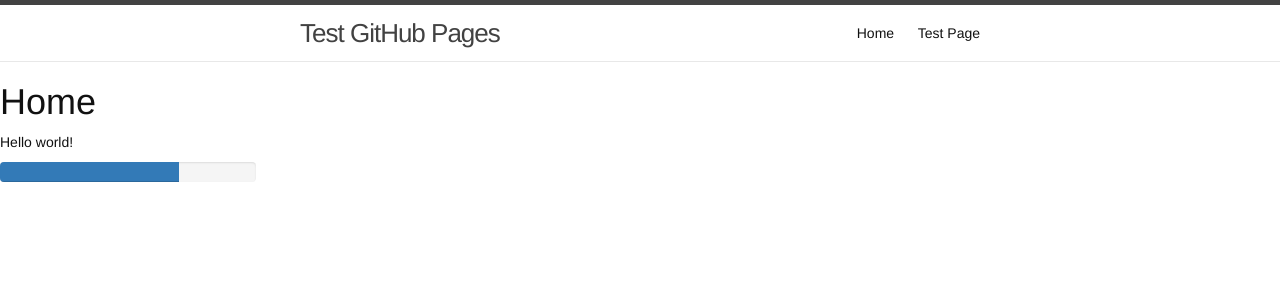
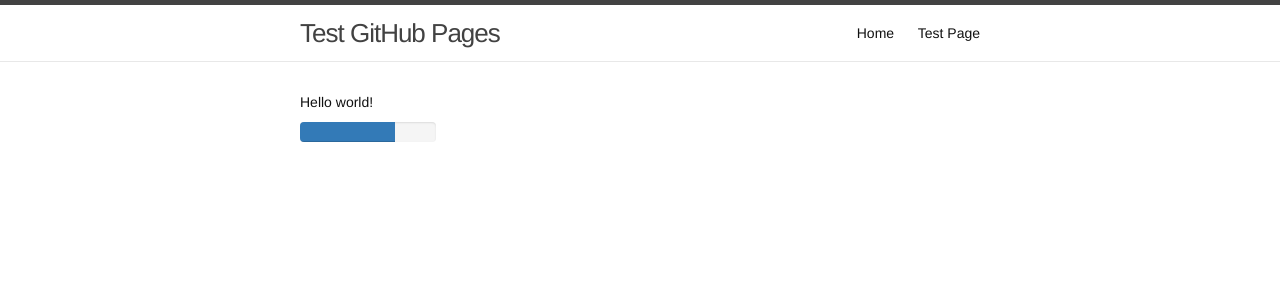
Before and after one commit to lmelling/test-gh-pages, a Jekyll site: the page built from index.md, in a window 1280 px wide. Shown: the top 300 px of the page. Built offline with Jekyll 4.4.1, drawn with Linux system fonts in a browser that asks for light colours.

Commit message:
cleanup includes, remove link underline

```diff
--- a/_includes/foot.html
+++ /dev/null
@@ -1,2 +0,0 @@
-</body>
-</html>
--- a/_includes/head.html
+++ b/_includes/head.html
@@ -1,8 +1,5 @@
-<!DOCTYPE html>
-<html>
-    <head>
-        <meta charset="utf-8">
-        <title>{{ page.title }}</title>
-        <link rel="stylesheet" href="{{ site.baseurl }}/css/main.css" >
-    </head>
-    <body>
+<head>
+    <meta charset="utf-8">
+    <title>{{ page.title }}</title>
+    <link rel="stylesheet" href="{{ site.baseurl }}/css/main.css" >
+</head>
--- a/_includes/header.html
+++ b/_includes/header.html
@@ -14,9 +14,9 @@
       </span>
 
       <div class="trigger">
-        {% for page in site.pages %}
-          {% if page.title %}
-          <a class="page-link" href="{{ page.url | prepend: site.baseurl}}">{{ page.title | escape }}</a>
+        {% for p in site.pages %}
+          {% if p.title %}
+          <a class="page-link" href="{{ p.url | prepend: site.baseurl}}">{{ p.title | escape }}</a>
           {% endif %}
         {% endfor %}
       </div>
--- a/_layouts/default.html
+++ b/_layouts/default.html
@@ -1,9 +1,18 @@
-{% include head.html %}
+<!DOCTYPE html>
+<html lang="{{ page.lang | default: site.lang | default: "en" }}">
+
+  {% include head.html %}
+
+  <body>
 
     {% include header.html %}
 
-    <h1>{{ page.title }}</h1>
+    <main class="page-content" aria-label="Content">
+      <div class="wrapper">
+        {{ content }}
+      </div>
+    </main>
 
-    {{ content }}
+  </body>
 
-{% include foot.html %}
+</html>
--- a/css/main.scss
+++ b/css/main.scss
@@ -1,5 +1,5 @@
 ---
-# Only the main Sass file needs front matter (the dashes are enough)
+# Main Sass file
 ---
 @charset "utf-8";
 
@@ -35,6 +35,22 @@ $on-laptop:        800px;
 //     }
 // }
 
+
+
 // Import partials from the `minima` theme.
 @import "minima";
 @import "bootstrap";
+
+a {
+  color: $brand-color;
+  text-decoration: none;
+
+  &:visited {
+    color: darken($brand-color, 15%);
+  }
+
+  &:hover {
+    color: $text-color;
+    text-decoration: none;
+  }
+}
--- a/index.md
+++ b/index.md
@@ -7,6 +7,6 @@ Hello world!
 <div class="progress" style="width:20%">
   <div class="progress-bar" role="progressbar" aria-valuenow="70"
   aria-valuemin="0" aria-valuemax="100" style="width:70%">
-    <span class="sr-only">10% Complete</span>
+    <span class="sr-only">70% Complete</span>
   </div>
 </div>
```
